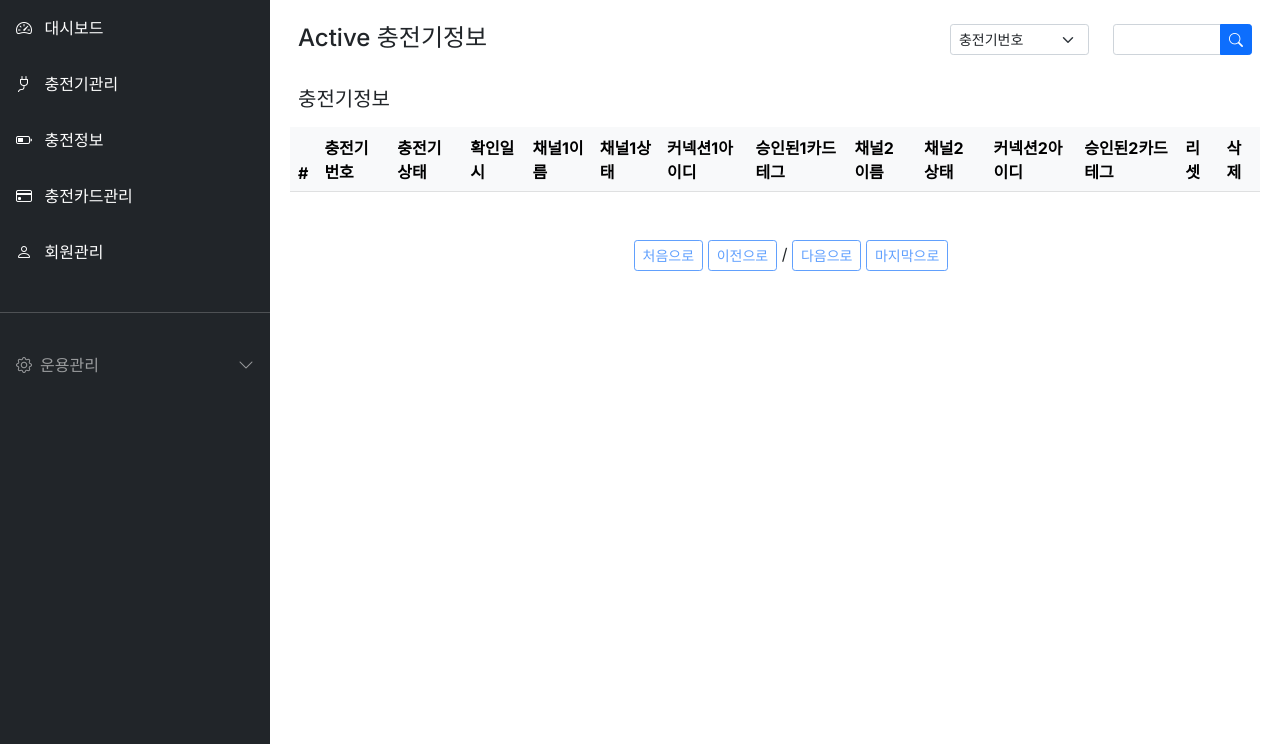
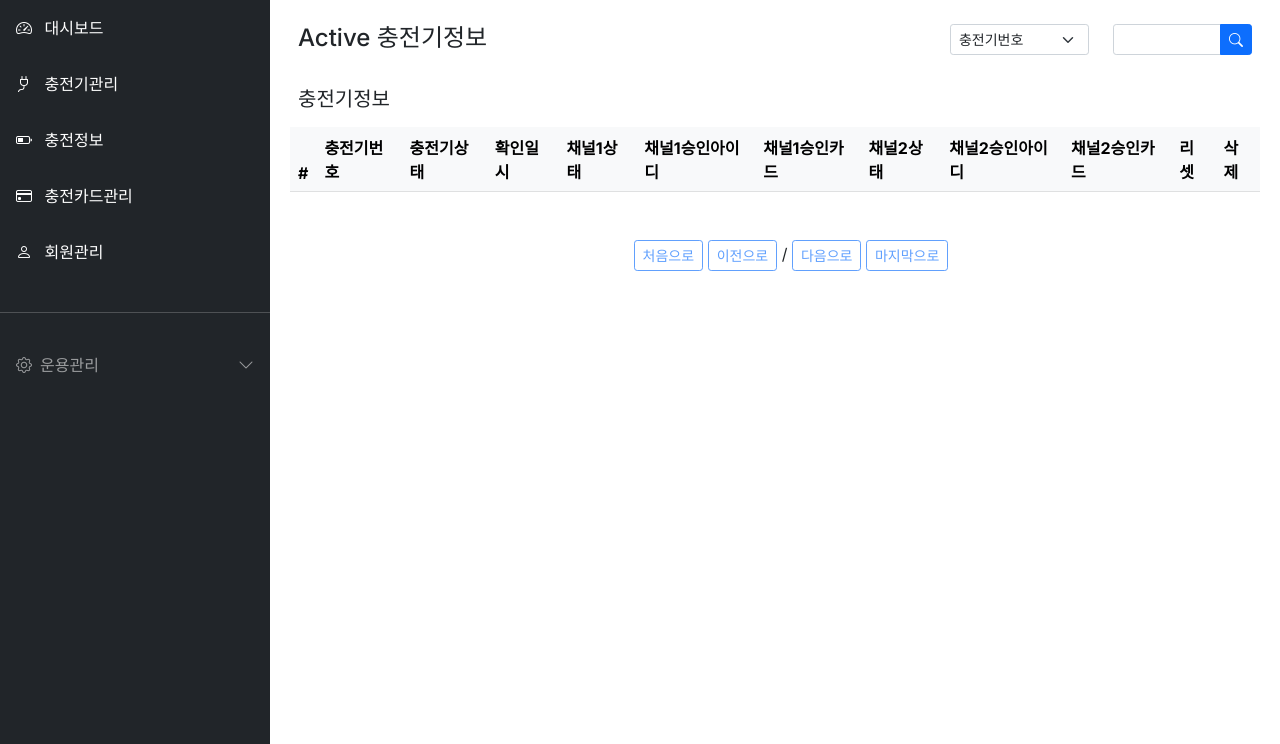
Before and after one commit to jeongsooh/evsp3, a Django app: template clients/templates/clients.html in a window 1280 px wide. Shown: the part 56-800 px from the top of the page. Run offline with Django 5.2, Linux system fonts and the light colour scheme; the template is opened without the code that fills it: values that come from a table or form of the project are taken from there, others are empty; data comes from the database, SQL or seed files in the repository; both versions use the stored data as it was after the commit; some libraries are stand-ins or nearby versions.

Commit message:
2nd commit

```diff
--- a/clients/templates/clients.html
+++ b/clients/templates/clients.html
@@ -40,14 +40,12 @@
           <th scope="col">충전기번호</th>
           <th scope="col">충전기상태</th>
           <th scope="col">확인일시</th>
-          <th scope="col">채널1이름</th>
           <th scope="col">채널1상태</th>
-          <th scope="col">커넥션1아이디</th>
-          <th scope="col">승인된1카드테그</th>
-          <th scope="col">채널2이름</th>
+          <th scope="col">채널1승인아이디</th>
+          <th scope="col">채널1승인카드</th>
           <th scope="col">채널2상태</th>
-          <th scope="col">커넥션2아이디</th>
-          <th scope="col">승인된2카드테그</th>
+          <th scope="col">채널2승인아이디</th>
+          <th scope="col">채널2승인카드</th>
           <th scope="col">리셋</th>
           <th scope="col">삭제</th>
         </tr>
@@ -59,11 +57,9 @@
           <th><a id="clients-{{ clients.id }}" href="/clients/{{ clients.id }}">{{ clients.cpnumber }}</a></th>
           <th>{{ clients.cpstatus }}</th>
           <th>{{ clients.check_dttm }}</th>
-          <th>{{ clients.channel_name_1 }}</th>
           <th>{{ clients.channel_status_1 }}</th>
           <th>{{ clients.connection_id_1 }}</th>
           <th>{{ clients.authorized_tag_1 }}</th>
-          <th>{{ clients.channel_name_2 }}</th>
           <th>{{ clients.channel_status_2 }}</th>
           <th>{{ clients.connection_id_2 }}</th>
           <th>{{ clients.authorized_tag_2 }}</th>
--- a/cpinfo/models.py
+++ b/cpinfo/models.py
@@ -4,7 +4,7 @@ from django.db import models
 
 class Cpinfo(models.Model):
   PUBLIC_STATUS = (('공용', '공용'), ('비공용', '비공용'),)
-  CP_STATUS = (('정상', '정상'), ('정지', '정지'), ('가동대기', '가동대기'),)
+  CP_STATUS = (('정상', 'Accepted'), ('정지', 'Rejected'), ('가동대기', 'Pending'),)
 
   cpnumber = models.CharField(max_length=64, verbose_name='충전기번호')
   cpsite = models.CharField(max_length=64, verbose_name='충전소이름')
--- a/evsp2/asgi.py
+++ b/evsp2/asgi.py
@@ -22,7 +22,4 @@ os.environ.setdefault('DJANGO_SETTINGS_MODULE', 'evsp2.settings')
 application = ProtocolTypeRouter({
     "http": get_asgi_application(),
     "websocket": AuthMiddlewareStack(URLRouter(websocket_urlpatterns)),
-    # "websocket": AllowedHostsOriginValidator(
-    #     AuthMiddlewareStack(URLRouter(websocket_urlpatterns))
-    # ),
 })
--- a/ocpp/message_processing.py
+++ b/ocpp/message_processing.py
@@ -53,7 +53,10 @@ def ocpp_request(ocpp_req):
         queryset = Cpinfo.objects.filter(cpnumber=cpnumber).values()
         if queryset.count() == 0:
           status = "Rejected"   # need to implement "Pending"
+        elif (queryset.count() != 0) and (queryset[0]['cpstatus'] == 'Blocked') :
+          status = "Pending"
         else:
+          print(queryset[0]['cpstatus'])
           status = "Accepted"
 
         queryset = Variables.objects.filter(variable="heartbeat_interval").values()
```
Also changed, not shown: ocpp/consumers.py (+8 -7 lines), README.md, db.sqlite3.
